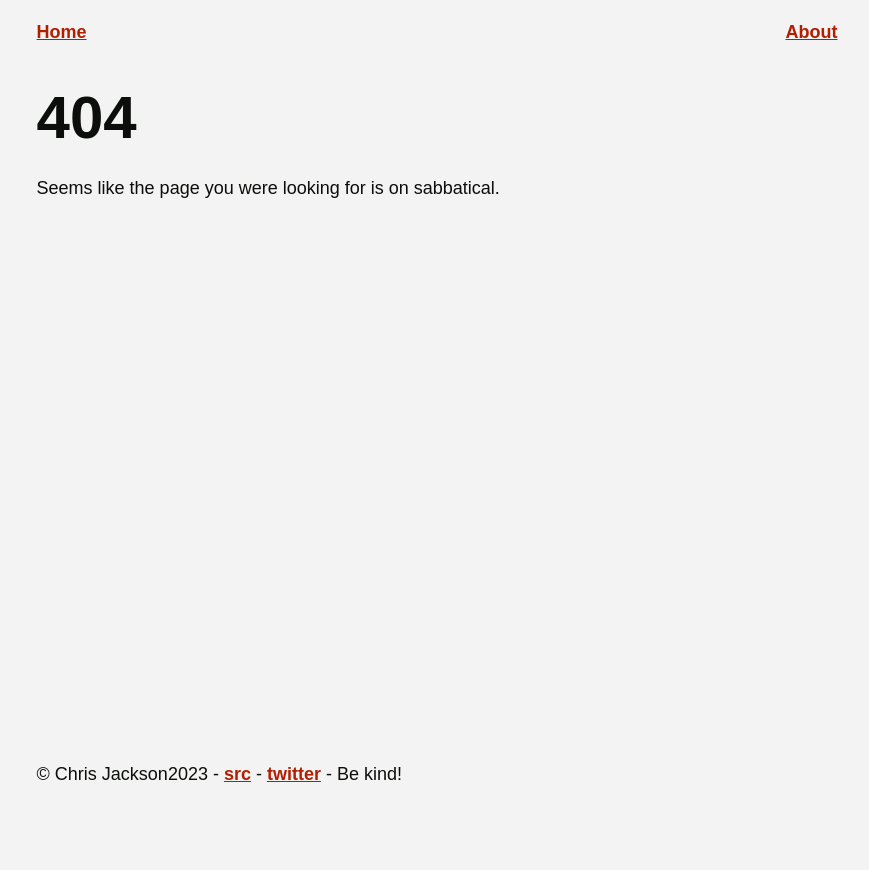
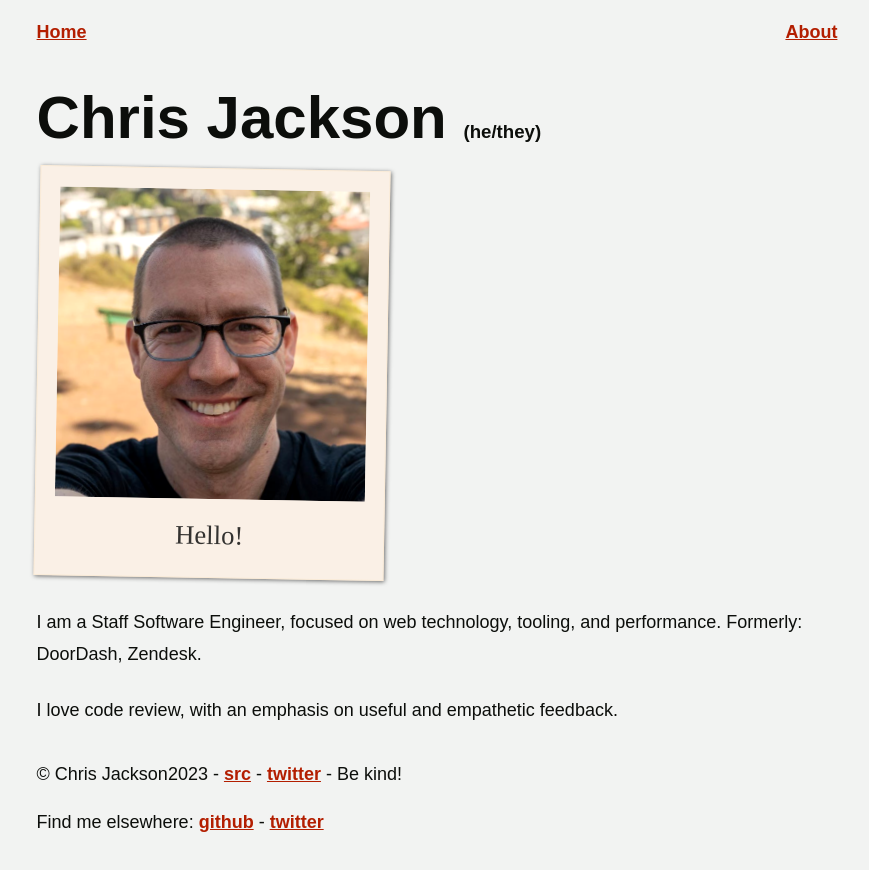
Before and after one commit to chrsjxn/chrsjxn-io-next, a Next.js app: page /about in a window 1280 px wide. Before the commit this address had no page. Shown: the top 870 px of the page, without its empty margins (203-1072 px from the left). Before the commit the page ends 800 px from the top, so only its background shows below. Built offline with nearby package versions, Linux system fonts and the light colour scheme.

Commit message:
Polaroid component and app page

```diff
--- /dev/null
+++ b/components/Polaroid/Polaroid.module.css
@@ -0,0 +1,75 @@
+.polaroid {
+  display: flex;
+  flex-direction: column;
+  align-items: center;
+
+  box-sizing: border-box;
+
+  width: 350px;
+  height: 410px;
+
+  background-color: linen;
+  box-shadow: 1px 1px 4px dimgrey;
+  border: solid 0.5px antiquewhite;
+}
+
+.polaroid img {
+  width: 100%;
+  height: 100%;
+
+  object-position: center center;
+  object-fit: cover;
+
+  filter: blur(0.5px) contrast(105%) brightness(105%);
+}
+
+.polaroid img.disableFilter {
+  filter: none;
+}
+
+.wrapper {
+  width: 310px;
+  height: 310px;
+  margin: 20px;
+
+  position: relative;
+  display: block;
+  overflow: hidden;
+}
+
+.vignette::after {
+  content: '';
+
+  position: absolute;
+  left: 0;
+  top: 0;
+  right: 0;
+  bottom: 0;
+
+  background: radial-gradient(circle, hsla(36, 76%, 60%, 20%) 60%, hsla(36, 0%, 0%, 75%) 150%);
+  mix-blend-mode: darken;
+}
+
+.drama::after {
+  content: '';
+
+  position: absolute;
+  left: 0;
+  top: 0;
+  right: 0;
+  bottom: 0;
+
+  background: radial-gradient(
+    circle,
+    rgba(0, 212, 255, 20%) 0%,
+    rgba(121, 33, 9, 25%) 60%,
+    rgba(2, 0, 36, 45%) 100%
+  );
+  mix-blend-mode: darken;
+}
+
+.caption {
+  font-family: cursive;
+  font-size: 20pt;
+  color: rgba(01, 02, 03, 80%);
+}
--- /dev/null
+++ b/components/Polaroid/Polaroid.tsx
@@ -0,0 +1,25 @@
+import styles from './Polaroid.module.css'
+import Image, { StaticImageData } from 'next/image'
+
+const styleMapping: Record<string, string> = {
+  'vignette': styles.vignette,
+  'drama': styles.drama,
+}
+
+export function Polaroid({ src, alt, style, children }: {
+  src: string | StaticImageData,
+  alt: string,
+  style: string,
+  children: React.ReactNode
+}) {
+  const wrapperClasses = `${styles.wrapper} ${styleMapping[style] || ''}`
+
+  return <div className={styles.polaroid}>
+	<div className={wrapperClasses}>
+    <Image src={src} alt={alt} />
+  </div>
+	<div className={styles.caption}>
+		{children}
+	</div>
+</div>
+}
--- a/next.config.mjs
+++ b/next.config.mjs
@@ -22,9 +22,6 @@ const withMDX = mdx({
 /** @type {import('next').NextConfig} */
 const nextConfig = {
   pageExtensions: ['ts', 'tsx', 'js', 'jsx', 'md', 'mdx'],
-  experimental: {
-    appDir: true,
-  },
 }
 
 export default withMDX(nextConfig)
--- /dev/null
+++ b/pages/about.module.css
@@ -0,0 +1,7 @@
+.pronouns {
+  font-size: 14pt;
+}
+
+.polaroidWrapper {
+  transform: rotate(1deg);
+}
--- /dev/null
+++ b/pages/about.tsx
@@ -0,0 +1,26 @@
+import { Polaroid } from "@/components/Polaroid/Polaroid";
+import githubProfile from "@/public/images/githubProfile.jpg";
+import styles from './about.module.css'
+
+export default function About() {
+  return <>
+    <h1>Chris Jackson <span className={styles.pronouns}>(he/they)</span></h1>
+    <div className={styles.polaroidWrapper}>
+      <Polaroid src={githubProfile} alt="self portrait, github profile pic" style="">
+        Hello!
+      </Polaroid>
+    </div>
+    <p>
+      I am a Staff Software Engineer, focused on web technology, tooling, and performance. Formerly:
+      DoorDash, Zendesk.
+    </p>
+    <p>I love code review, with an emphasis on useful and empathetic feedback.</p>
+    <p>I believe diverse voices improve products, teams, and the world.</p>
+    <p>
+      Find me elsewhere:{" "}
+      <a href="https://github.com/chrsjxn" rel="noopener noreferrer">github</a>{" "}
+      -{" "}
+      <a href="https://twitter.com/c_jackson_js" rel="noopener noreferrer">twitter</a>
+    </p>
+  </>
+}
--- a/pages/index.tsx
+++ b/pages/index.tsx
@@ -1,11 +1,15 @@
 import styles from './index.module.css'
 import { categories, sortedPosts } from '@/lib/posts'
+import Head from 'next/head'
 import Link from 'next/link'
 import React from 'react'
 
 export default function Home() {
   return (
     <>
+      <Head>
+        <title>chrsjxn.io - Writing</title>
+      </Head>
       <h1>Writing</h1>
         {categories.map(category => {
           return <React.Fragment key={category}>
```
Also changed, not shown: pages/_app.tsx (+8 -7 lines).
